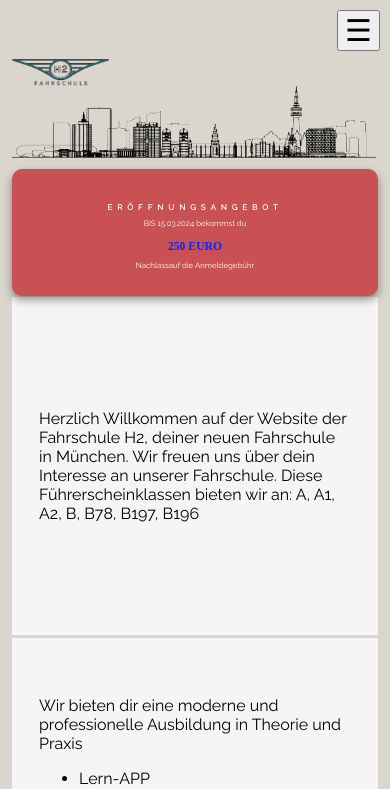
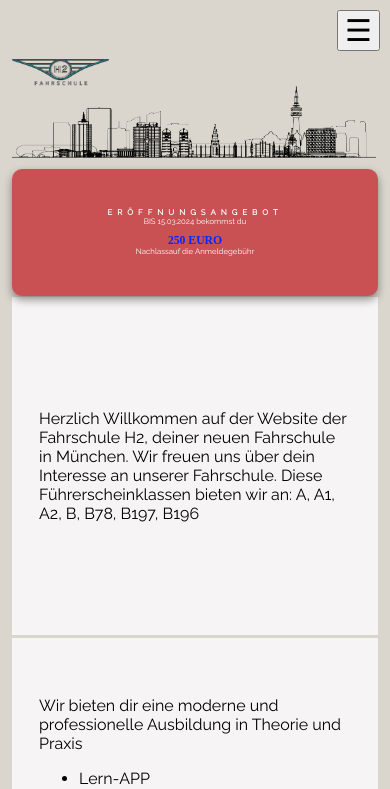
Before and after one commit to Korzyukova/Fahrschule, a Next.js app: page / in a window 390 px wide. Shown: the top 789 px of the page. Built offline with nearby package versions, Linux system fonts and the light colour scheme; a web font is replaced by a local one.

Commit message:
red square

```diff
--- a/src/app/globals.css
+++ b/src/app/globals.css
@@ -366,18 +366,22 @@ body {
 
   .square-text-one {
     margin-bottom: 0;
+    margin-top: 0;
   }
 
   .square-text-two {
-    margin-bottom: 0;
+
+    margin-top: 0;
   }
 
   .square-text-three {
     margin-bottom: 0;
+    margin-top: 0;
   }
 
   .square-text-four {
     margin-bottom: 0;
+    margin-top: 0;
   }
 
   .container-one {
```
